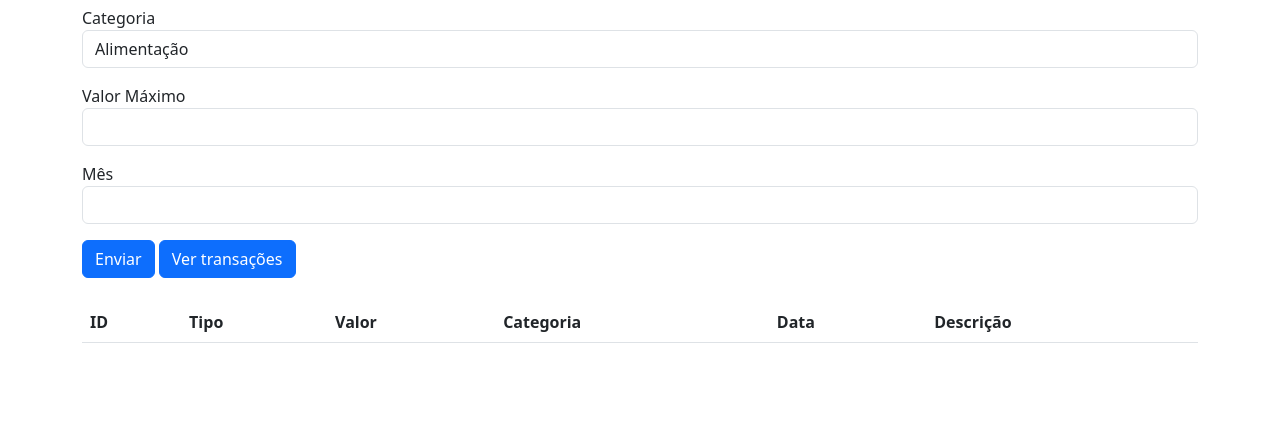
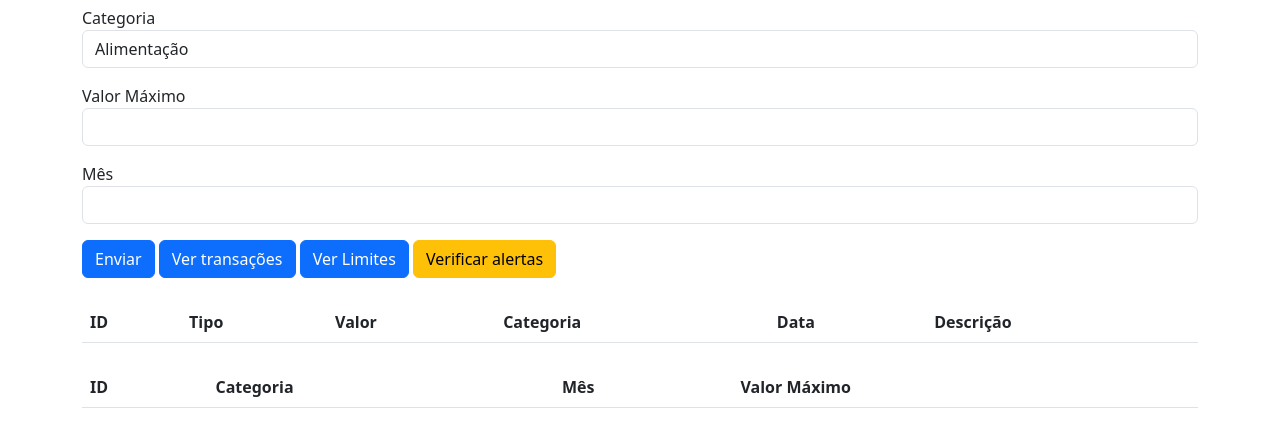
Before and after one commit to Nouxiz/financas-pessoais, a Flask app: page / in a window 1280 px wide. Shown: the part 582-1006 px from the top of the page. Before the commit the page ends 925 px from the top, so only its background shows below. Run offline with Flask 3, Linux system fonts and the light colour scheme; lists and menus that the app fills with data are empty.

Commit message:
commit 7

```diff
--- a/app.py
+++ b/app.py
@@ -66,10 +66,44 @@ def listar_limites():
     conexao = conectar()
     cursor = conexao.cursor()
 
-    cursor.execute('SELECT * FROM limites')
+    cursor.execute('SELECT id, categoria, mes, valor_max FROM limites')
     lista_limites = cursor.fetchall()
     conexao.close()
 
     return jsonify(lista_limites)
+
+@app.route('/alertas', methods=['GET'])
+def buscar_limites():
+    conexao = conectar()
+    cursor = conexao.cursor()
+
+    cursor.execute('SELECT categoria, valor_max, mes FROM limites')
+    limites = cursor.fetchall()
+    avisos = []
+
+    for limite in limites:
+        categoria = limite[0]
+        valor_max = limite[1]
+        mes = limite[2]
+
+        cursor.execute("""
+        SELECT SUM(valor) FROM transacoes
+        WHERE categoria = ? AND tipo = 'despesa' AND strftime('%Y-%m', data) = ?
+        """, (categoria, mes))
+
+
+        total_gasto = cursor.fetchone()[0] or 0
+
+        porcentagem = total_gasto / valor_max * 100
+
+        if porcentagem >= 80:
+            avisos.append(f'Categoria {categoria} passou de 80%!')
+
+
+
+    return jsonify(avisos)
+
+
+
 if __name__ == '__main__':
     app.run(debug=True)
--- a/static/jonson.js
+++ b/static/jonson.js
@@ -7,7 +7,7 @@ function adicionarTransacao() {
 
     fetch('/adicionar', {
         method: 'POST',
-        headers: {'Content-type': 'application/json' },
+        headers: {'Content-Type': 'application/json'},
         body: JSON.stringify({
             tipo: tipo,
             valor: valor,
@@ -25,9 +25,9 @@ function adicionarLimite() {
     let valor_max = document.getElementById('valor_max').value
     let mes = document.getElementById('mes').value
 
-    fetch('/adicionar', {
+    fetch('/limites', {
         method: 'POST',
-        headers: {'Content-type': 'application/json' },
+        headers: {'Content-Type': 'application/json' },
         body: JSON.stringify({
             categoria: categoria,
             valor_max: valor_max,
@@ -57,3 +57,34 @@ function listarTransacoes() {
         })
     })
 }
+function verificarAlertas() {
+    fetch('/alertas')
+    .then(response => response.json())
+    .then(avisos => {
+        let divAvisos = document.getElementById('alertas')
+        divAvisos.innerHTML = ''
+        if (avisos.length === 0) {
+            divAvisos.innerHTML = '<p>Nenhum alerta!</p>' }
+        else {
+            avisos.forEach(aviso => {
+            divAvisos.innerHTML += `<p>${aviso}</p>`
+    })
+}
+    })
+}
+function listarLimites() {
+    fetch('/mostrarlimites')
+    .then(response => response.json())
+    .then(vlimites => {
+        let tabela_limites = document.getElementById('tabela-limites')
+        tabela_limites.innerHTML = ''
+        vlimites.forEach(verlimites => {
+            tabela_limites.innerHTML += `<tr>
+            <td>${verlimites[0]}</td>
+            <td>${verlimites[1]}</td>
+            <td>${verlimites[2]}</td>
+            <td>${verlimites[3]}</td>
+        </tr>`
+        })
+    })
+}
--- a/templates/index.html
+++ b/templates/index.html
@@ -58,7 +58,7 @@
             <div class="mb-3">
                 <label>Categoria</label>
                 <select name="categoria_limite" class="form-control" id="categoria_limite">
-                    <option value="Alimentacão">Alimentação</option>
+                    <option value="Alimentação">Alimentação</option>
                     <option value="Transporte">Transporte</option>
                     <option value="Moradia">Moradia</option>
                     <option value="Saúde">Saúde</option>
@@ -83,9 +83,12 @@
 
             <button type="button" class="btn btn-primary" onclick="adicionarLimite()">Enviar</button>
             <button type="button" class="btn btn-primary" onclick="listarTransacoes()">Ver transações</button>
+            <button type="button" class="btn btn-primary" onclick="listarLimites()">Ver Limites</button>
+            <button type="button" class="btn btn-warning" onclick="verificarAlertas()">Verificar alertas</button>
 
         </form>
-        <div>
+
+    <div>
             <table class="table mt-4">
                 <thead>
                     <tr>
@@ -101,7 +104,22 @@
         </tbody>
     </table>
 </div>
+    <div>
+            <table class="table mt-4">
+                <thead>
+                    <tr>
+                        <th>ID</th>
+                        <th>Categoria</th>
+                        <th>Mês</th>
+                        <th>Valor Máximo</th>
+                </tr>
+        </thead>
+            <tbody id="tabela-limites">
+        </tbody>
+    </table>
     </div>
+
+    <div id="alertas"></div>
     <script src="{{  url_for('static', filename='jonson.js')}}"></script>
 </body>
 </html>
```
Also changed, not shown: 1 other file.
